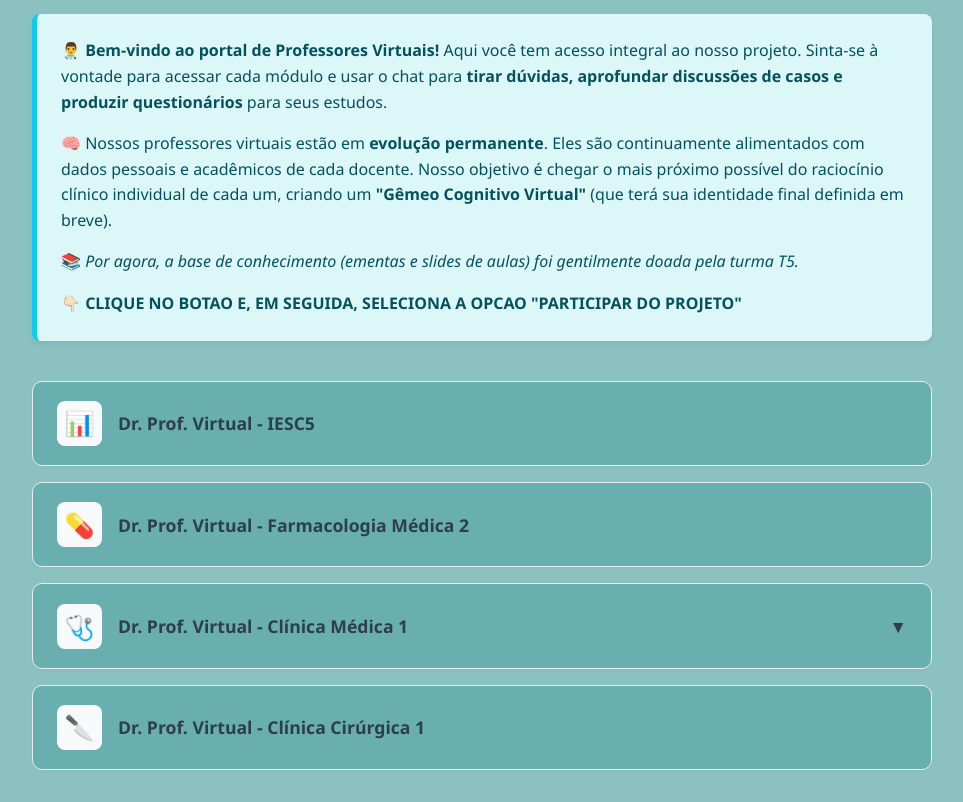
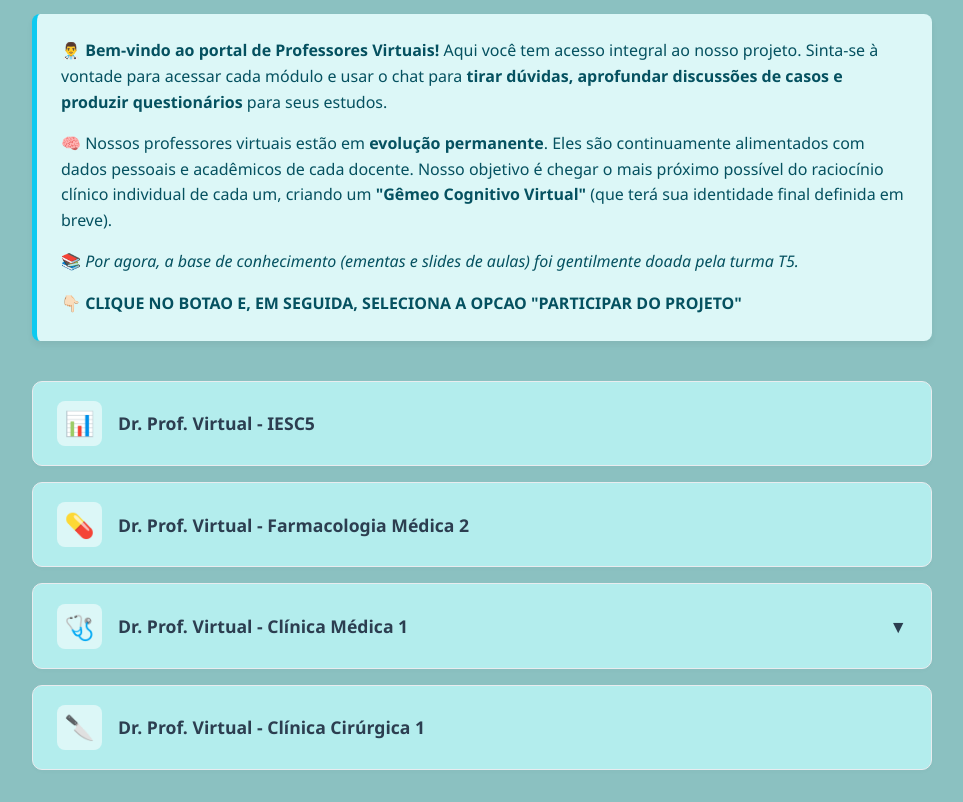
Before and after one commit to Arailes/DoutorVirtual-S5, a plain HTML site: page index.html in a window 1280 px wide. Shown: the part 106-908 px from the top of the page, without its empty margins (158-1121 px from the left). Drawn offline with Linux system fonts and the light colour scheme.

Commit message:
Update index.html
card bg color

```diff
--- a/index.html
+++ b/index.html
@@ -9,7 +9,7 @@
             --primary-color: #0d6efd; /* Azul médico padrão */
             --primary-hover: #0b5ed7;
             --bg-color: #8BC1C1;
-            --card-bg: #6AAFAF;
+            --card-bg: #B3EDED;
             --text-dark: #2c3e50;
             --text-muted: #6c757d;
             --border-color: #e9ecef;
@@ -106,7 +106,7 @@
         .module-btn .icon {
             font-size: 1.5rem;
             margin-right: 1rem;
-            background-color: #f8f9fa;
+            background-color: #DCF7F7;
             width: 45px;
             height: 45px;
             display: flex;
```
